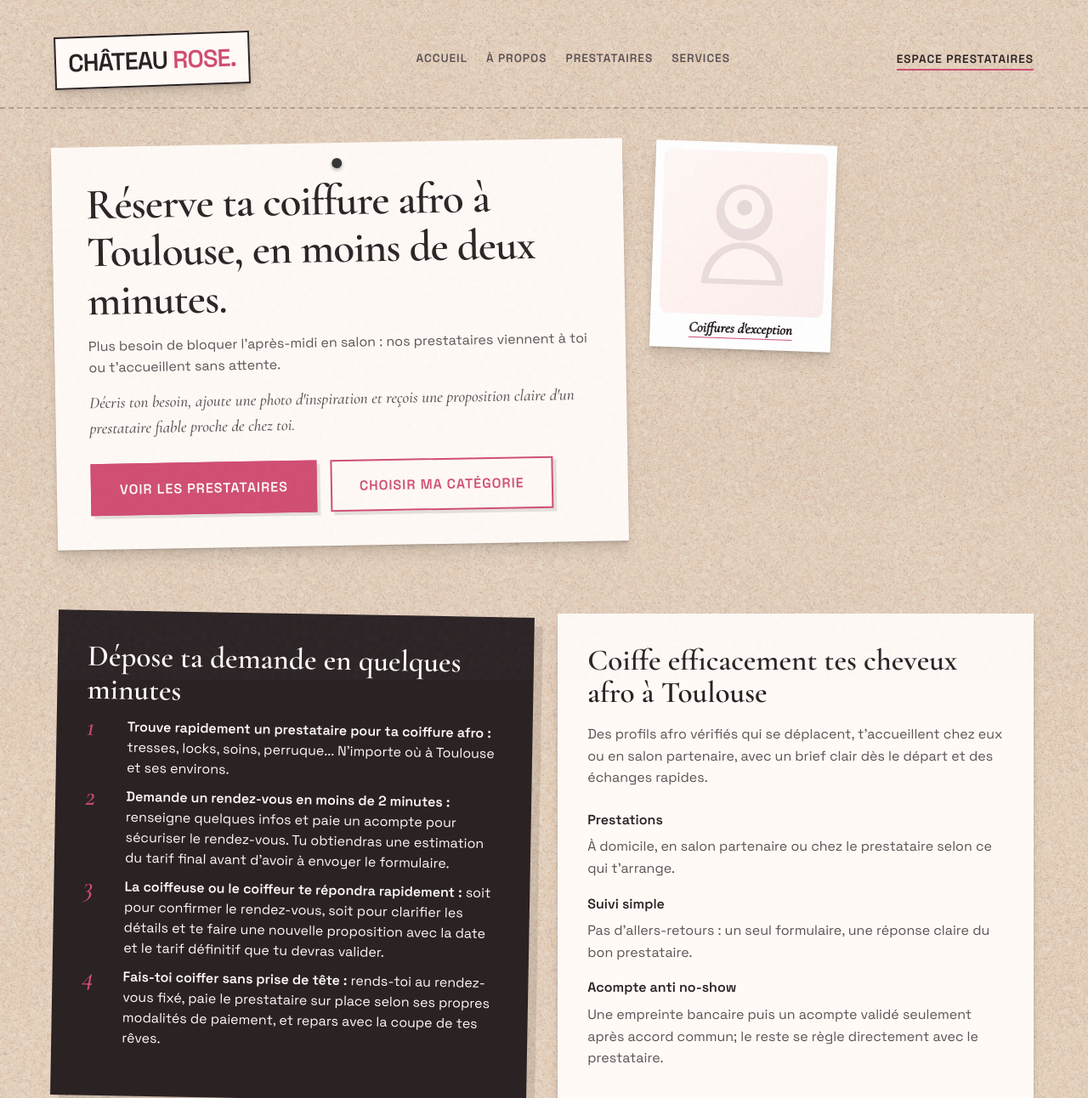
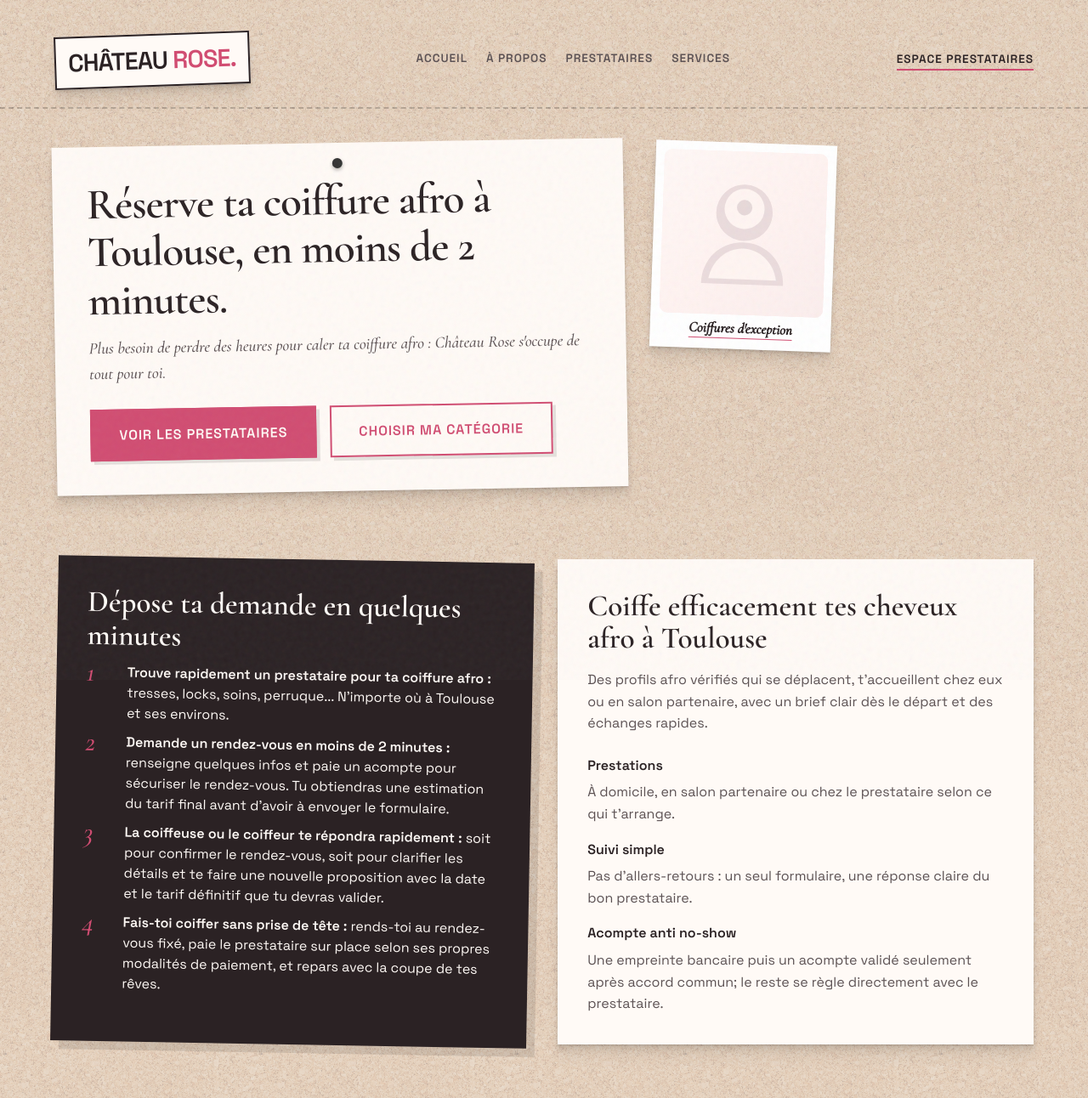
Before and after one commit to jafty/chateau_rose, a Django app: page / in a window 1280 px wide. Shown: the top 1292 px of the page at 85% size. Run offline with Django 5.2, Linux system fonts and the light colour scheme; data that the repository does not hold is empty; some web fonts are replaced.

Commit message:
Update home.html

```diff
--- a/templates/interface/home.html
+++ b/templates/interface/home.html
@@ -9,9 +9,8 @@
         <div class="hero-main paper-card">
             <div class="pin"></div>
             <div class="hero-headings">
-                <h1>Réserve ta coiffure afro à Toulouse, en moins de deux minutes.</h1>
-                <p class="hero-note">Plus besoin de bloquer l'après-midi en salon : nos prestataires viennent à toi ou t'accueillent sans attente.</p>
-                <p class="hero-subtitle">Décris ton besoin, ajoute une photo d'inspiration et reçois une proposition claire d'un prestataire fiable proche de chez toi.</p>
+                <h1>Réserve ta coiffure afro à Toulouse, en moins de 2 minutes.</h1>
+                <p class="hero-subtitle">Plus besoin de perdre des heures pour caler ta coiffure afro : Château Rose s'occupe de tout pour toi.</p>
             </div>
             <div class="btn-group">
                 <a href="{% url 'interface:provider_list' %}" class="btn">Voir les prestataires</a>
```
